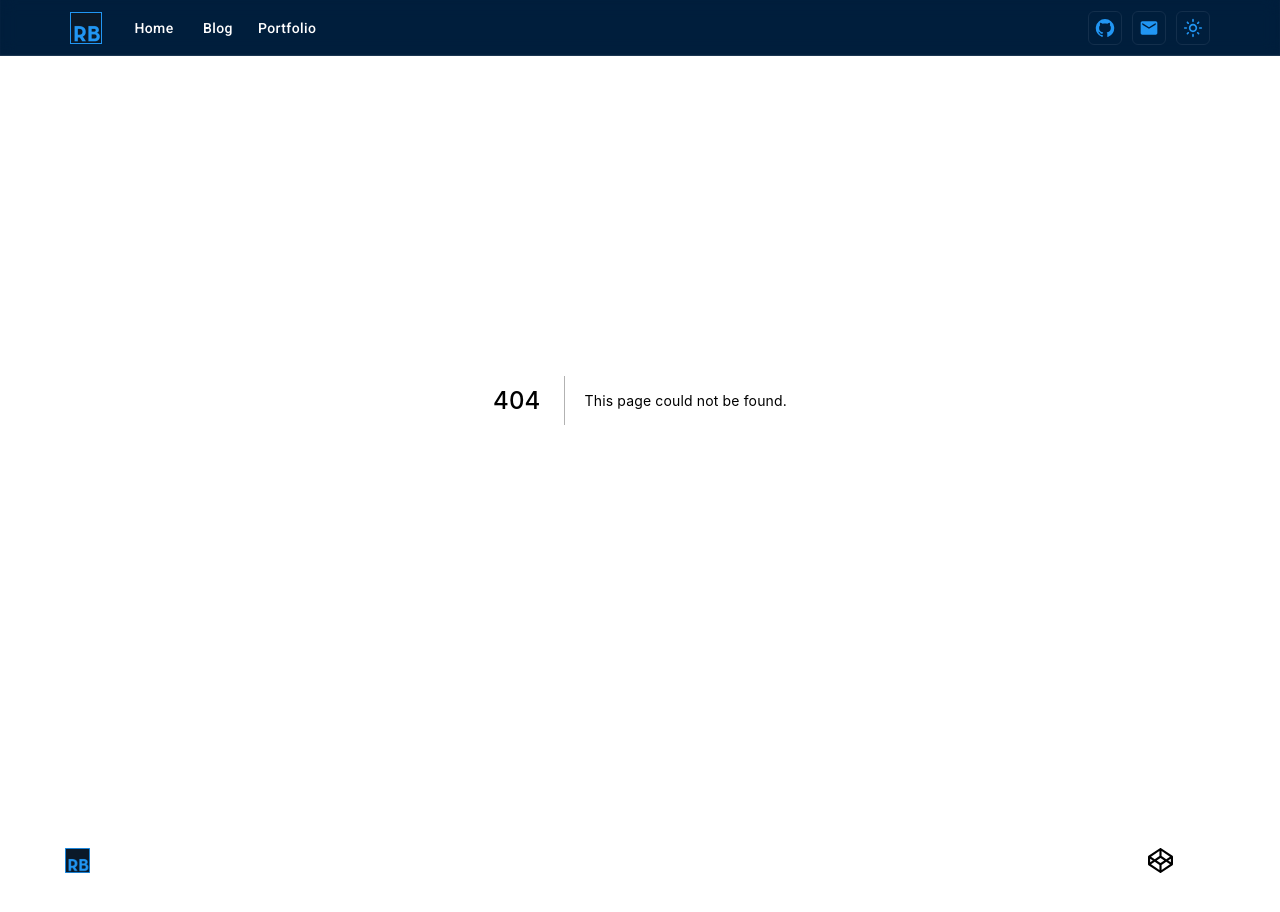
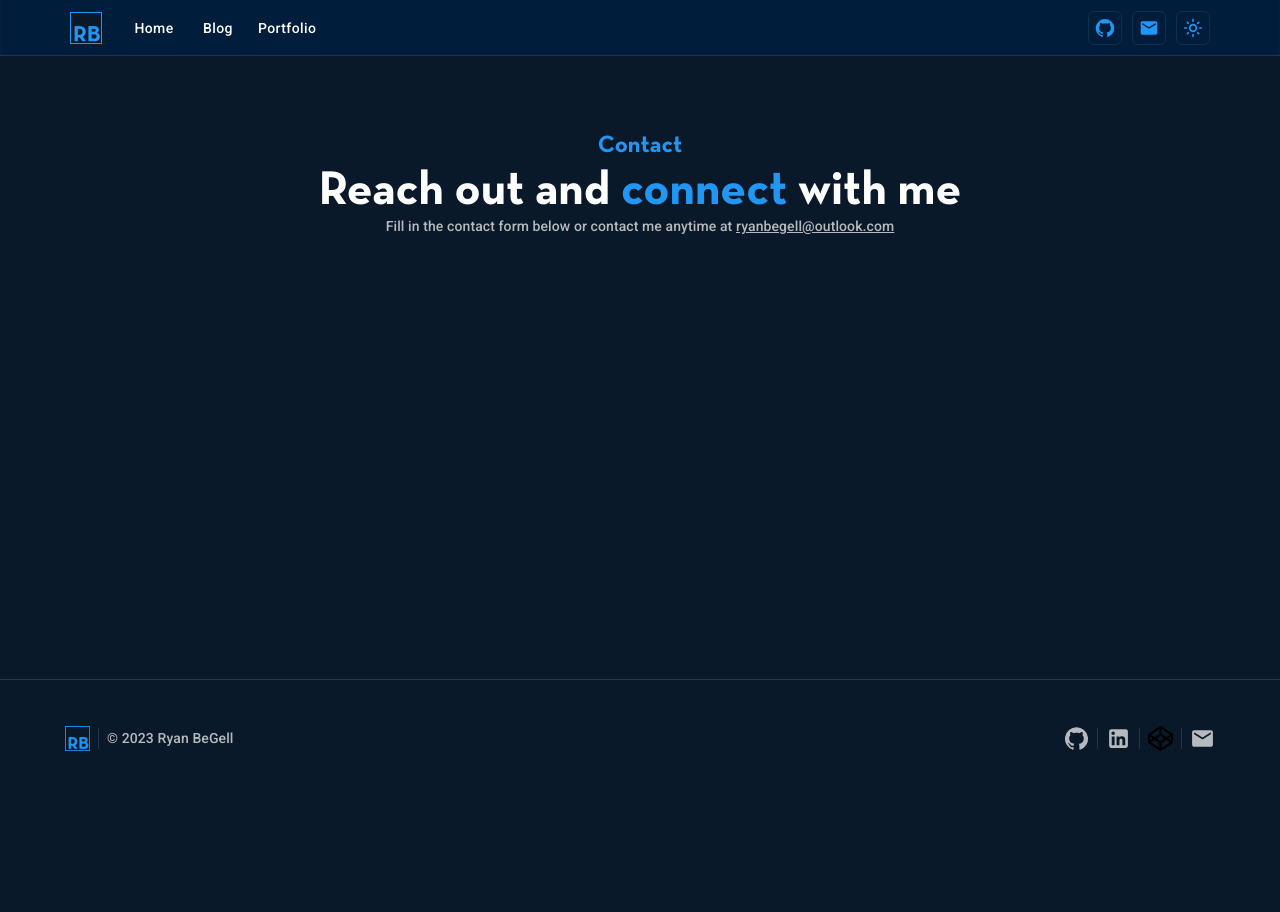
Before and after one commit to RyanBeGell/portfolio-site, a Next.js app: page /contact in a window 1280 px wide. Before the commit this address had no page. Shown: the top 912 px of the page. After the commit the page ends 800 px from the top, so only its background shows below. Built offline with nearby package versions, Linux system fonts and the light colour scheme.

Commit message:
contact section

```diff
--- /dev/null
+++ b/pages/contact/index.tsx
@@ -0,0 +1,66 @@
+import { Box, Typography } from '@mui/material';
+import Link from '@mui/material/Link';
+
+export default function Contact() {
+  const styles = {
+    link: {
+      '&:hover': {
+        color: 'red',
+      },
+    },
+  };
+
+  return (
+    <>
+      <Box className="centerBox" sx={{ minHeight: '100%' }}>
+        <Box sx={{ display: 'flex', justifyContent: 'center' }}>
+          <Box sx={{ maxWidth: '1000px', width: '100%', mx: 4 }}>
+            <Box
+              display="flex"
+              flexDirection="column"
+              justifyContent={'center'}
+              alignItems="center"
+              textAlign={'center'}
+              sx={{ my: 10 }}
+            >
+              <Typography
+                variant={'h5'}
+                className={'neutraface'}
+                sx={{ mb: 0, color: 'primary.main' }}
+              >
+                Contact
+              </Typography>
+              <Typography variant={'h3'} className={'neutraface'}>
+                Reach out and{' '}
+                <Typography
+                  variant={'h3'}
+                  component={'span'}
+                  className={'neutraface'}
+                  sx={{ color: 'primary.main'  }}
+                >
+                  connect
+                </Typography>{' '}
+                with me
+              </Typography>
+              <Typography variant="subtitle2" color="text.secondary">
+                Fill in the contact form below or contact me anytime at{' '}
+                <Link
+                  href="#"
+                  color='inherit'
+                  sx={{
+                    '&:hover': {
+                      color: 'primary.main',
+                    },
+                  }}
+                  rel="noopener"
+                >
+                  ryanbegell@outlook.com
+                </Link>
+              </Typography>
+            </Box>
+          </Box>
+        </Box>
+      </Box>
+    </>
+  );
+}
```
